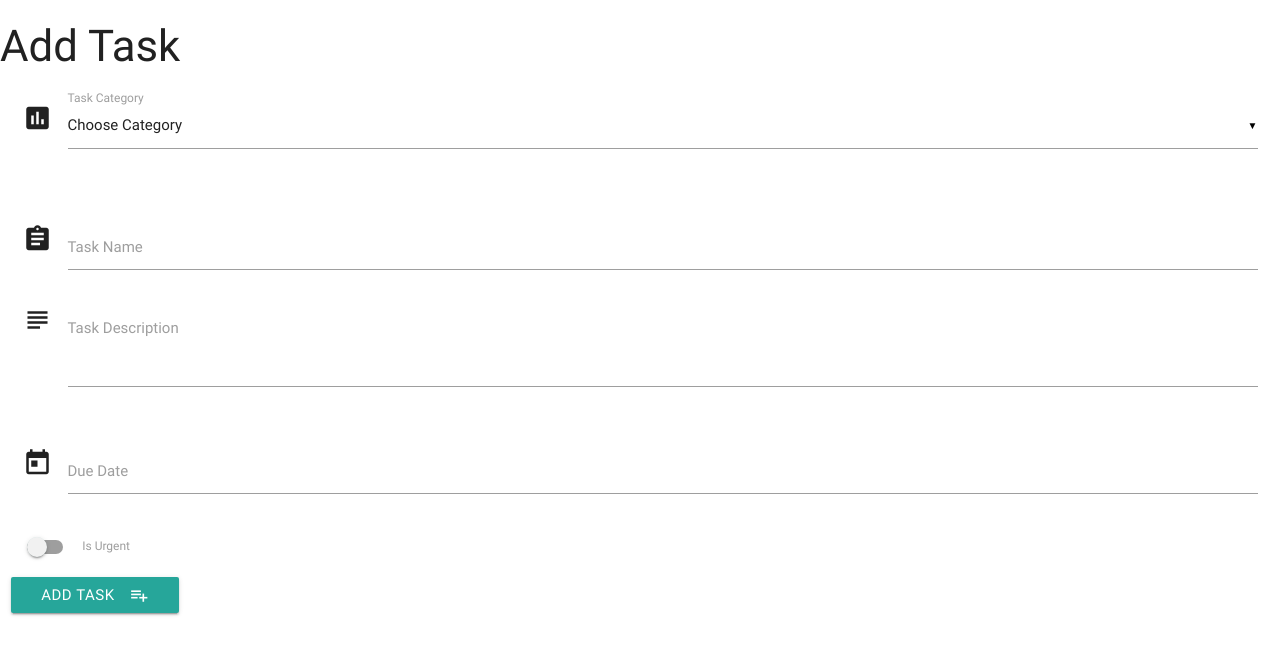
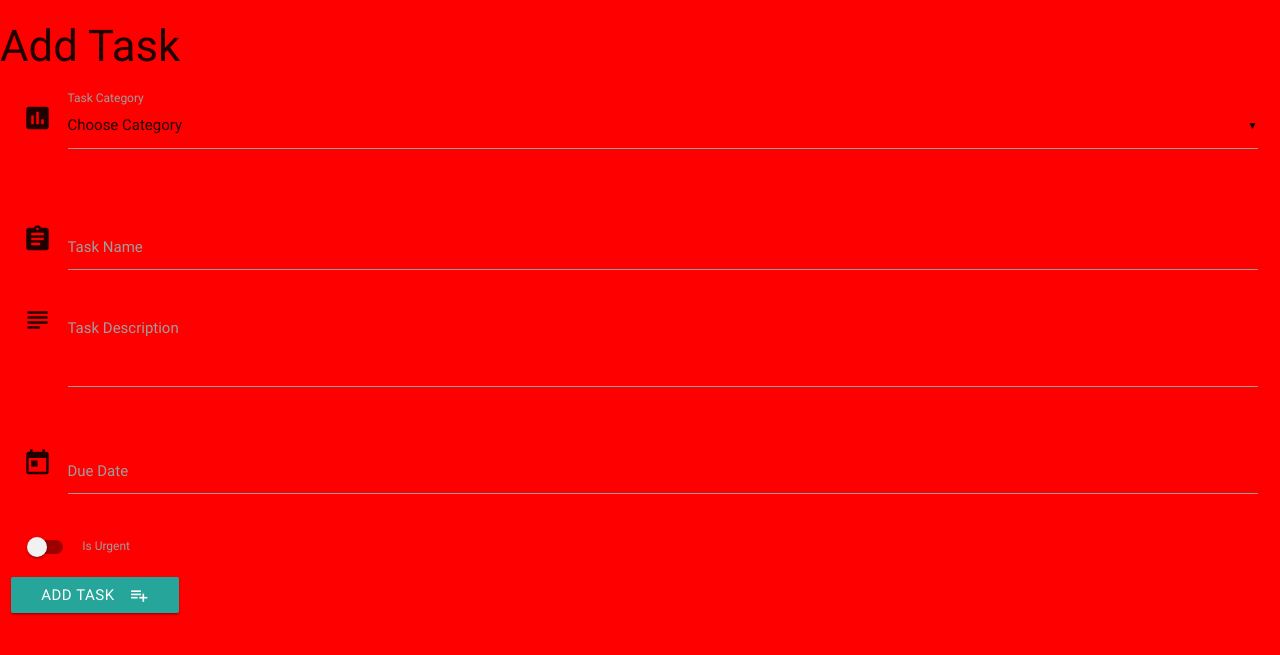
Before and after one commit to SOliv1/task-manager-mini-project, a Flask app: page /add_task in a window 1280 px wide. Shown: the top 655 px of the page. Run offline with Flask 2, Linux system fonts and the light colour scheme; data that the repository does not hold is empty; some libraries are stand-ins or nearby versions.

Commit message:
add static files

```diff
--- /dev/null
+++ b/static/css/style.css
@@ -0,0 +1,3 @@
+body {
+    background-color: red;
+}
--- a/templates/base.html
+++ b/templates/base.html
@@ -3,6 +3,7 @@
     <head>
     <link href="https://fonts.googleapis.com/icon?family=Material+Icons" rel="stylesheet">
     <link rel="stylesheet"  href="https://cdnjs.cloudflare.com/ajax/libs/materialize/0.100.2/css/materialize.min.css">
+     <link rel="stylesheet" href="{{url_for('static', filename='css/style.css')}}" type="text/css"/>
     <title>Mini Project</title>
     </head>
     <body>
```
